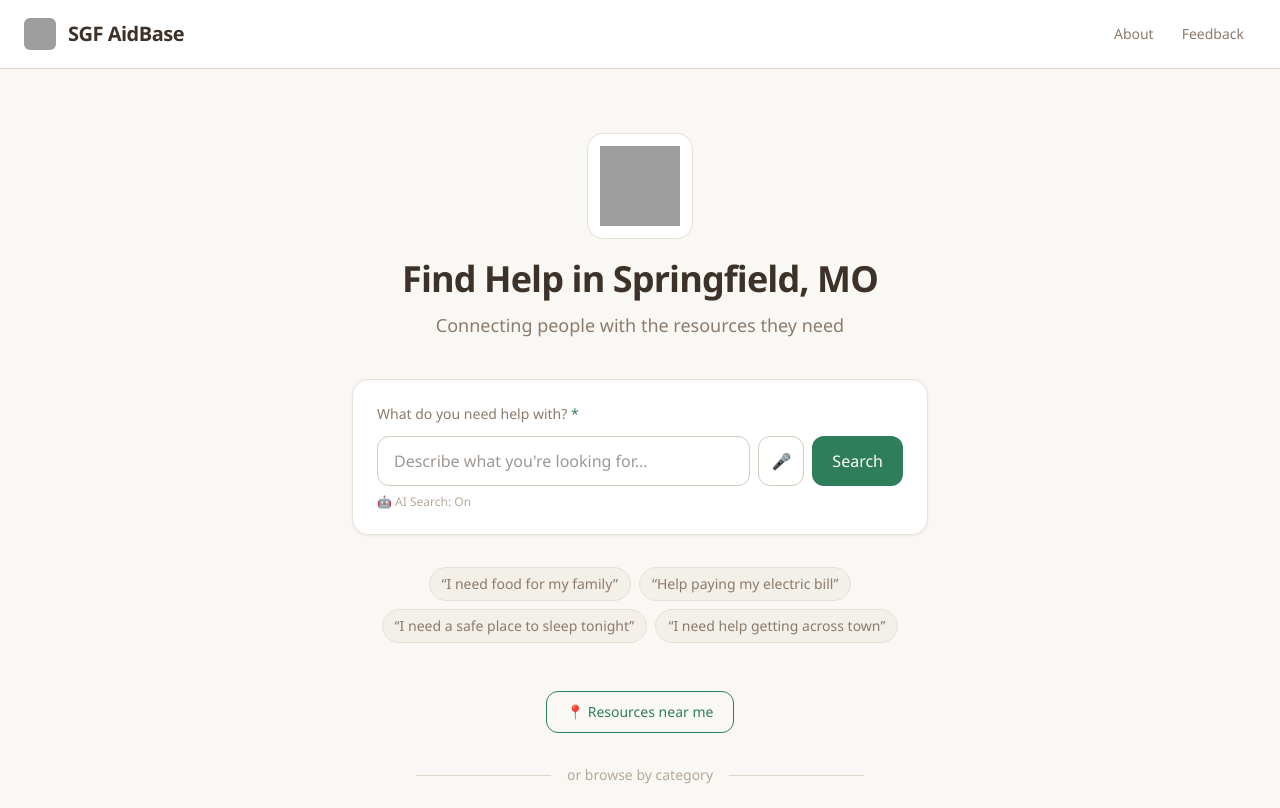
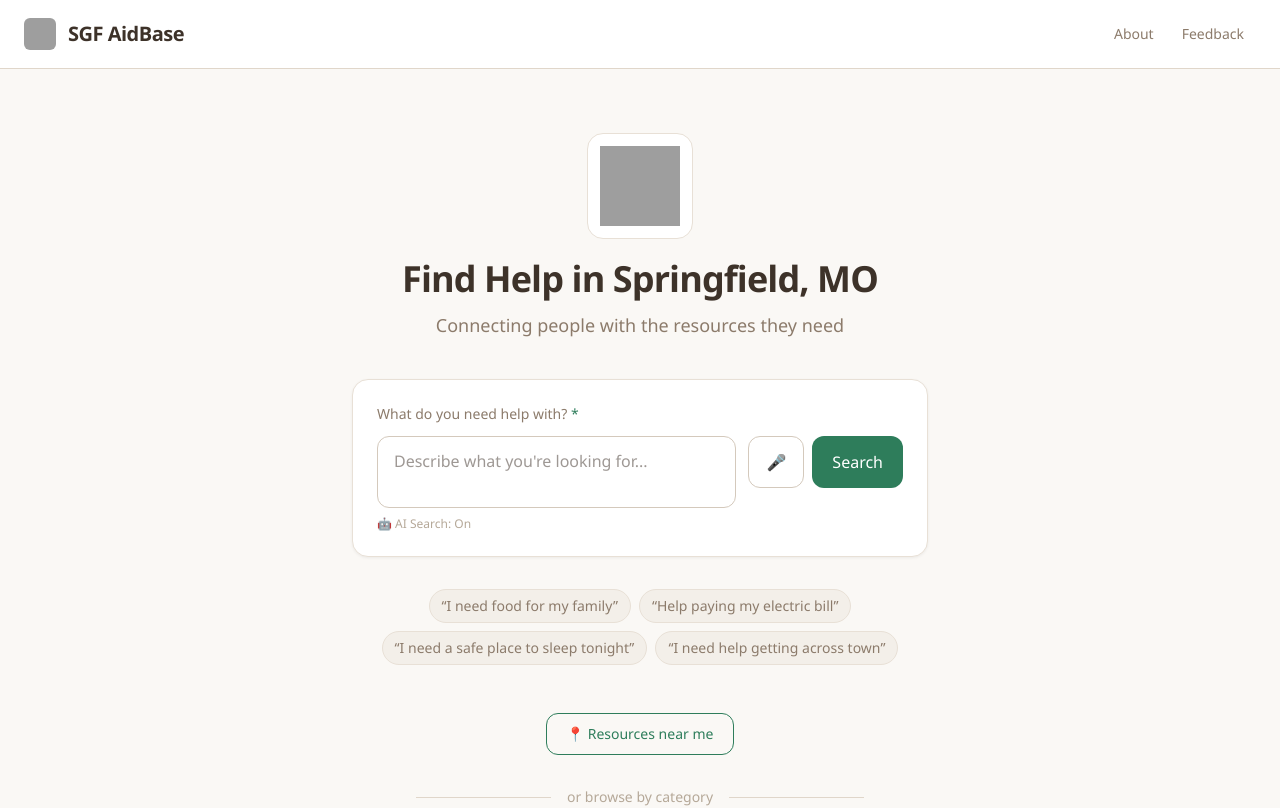
Before and after one commit to NealSr/sgf-aidbase, a Next.js app: page / in a window 1280 px wide. Shown: the top 808 px of the page. Built offline with nearby package versions, Linux system fonts and the light colour scheme; no server answers; the database is empty; grey boxes are pictures that could not be loaded.

Commit message:
feat: refine demo search experience

```diff
--- a/app/api/search/route.ts
+++ b/app/api/search/route.ts
@@ -2,8 +2,8 @@ import { NextRequest, NextResponse } from "next/server";
 import { supabase, Resource } from "@/lib/supabase";
 import { classifySearchQuery, VALID_CATEGORIES } from "@/lib/ai";
 
-const AI_TIMEOUT_MS = 10_000;
-export const maxDuration = 15;
+const AI_TIMEOUT_MS = Number(process.env.OPENAI_TIMEOUT_MS ?? 12_000);
+export const maxDuration = Math.ceil((AI_TIMEOUT_MS + 3_000) / 1_000);
 
 // ---------------------------------------------------------------------------
 // In-memory rate limiter: max 10 requests per minute per IP.
--- a/app/components/SearchForm.tsx
+++ b/app/components/SearchForm.tsx
@@ -1,7 +1,7 @@
 "use client";
 
 import { useRouter } from "next/navigation";
-import { useState, useRef, useCallback, useSyncExternalStore } from "react";
+import { useState, useRef, useCallback, useSyncExternalStore, useEffect } from "react";
 
 const EXAMPLE_QUERIES = [
   "I need food for my family",
@@ -22,12 +22,22 @@ export default function SearchForm({
   const [useAIOverride, setUseAIOverride] = useState<boolean | null>(null);
   const [submitError, setSubmitError] = useState<string | null>(null);
   const [isSubmitting, setIsSubmitting] = useState(false);
+  const textareaRef = useRef<HTMLTextAreaElement | null>(null);
 
   // Speech-to-text state
   const [listening, setListening] = useState(false);
   const [micError, setMicError] = useState<string | null>(null);
   // eslint-disable-next-line @typescript-eslint/no-explicit-any
   const recognitionRef = useRef<any>(null);
+
+  const resizeTextarea = useCallback(() => {
+    const textarea = textareaRef.current;
+    if (!textarea) return;
+
+    textarea.style.height = "auto";
+    const nextHeight = Math.min(textarea.scrollHeight, 112);
+    textarea.style.height = `${nextHeight}px`;
+  }, []);
 
   const isClient = useSyncExternalStore(
     () => () => {},
@@ -124,12 +134,22 @@ export default function SearchForm({
     router.push(buildSearchUrl(example));
   }
 
+  function handleQueryChange(value: string) {
+    setQuery(value);
+    if (submitError) setSubmitError(null);
+    resizeTextarea();
+  }
+
+  useEffect(() => {
+    resizeTextarea();
+  }, [query, resizeTextarea]);
+
   return (
     <>
       {/* Search box */}
       <form
         onSubmit={handleSubmit}
-        className="w-full max-w-xl rounded-2xl p-6 mb-8 border"
+        className="w-full max-w-xl rounded-2xl p-4 sm:p-6 mb-8 border"
         style={{
           background: "var(--card-bg)",
           borderColor: "var(--card-border)",
@@ -143,30 +163,32 @@ export default function SearchForm({
         >
           What do you need help with? <span style={{ color: "var(--accent)" }}>*</span>
         </label>
-        <div className="flex gap-2">
-          <input
+        <div className="flex flex-col gap-3 sm:flex-row sm:items-start">
+          <textarea
+            ref={textareaRef}
             id="search-input"
-            type="text"
             required
             value={query}
             onChange={(e) => {
-              setQuery(e.target.value);
-              if (submitError) setSubmitError(null);
+              handleQueryChange(e.target.value);
             }}
+            rows={2}
             placeholder="Describe what you're looking for..."
-            className="flex-1 px-4 py-3 rounded-xl border text-base outline-none transition-colors"
+            className="min-h-[88px] w-full flex-1 resize-none px-4 py-3 rounded-xl border text-base outline-none transition-colors sm:min-h-[56px]"
             style={{
               background: "var(--search-bg)",
               borderColor: "var(--search-border)",
               color: "var(--foreground)",
+              maxHeight: "112px",
             }}
           />
+          <div className="flex gap-2 sm:w-auto">
             {/* Mic button — only rendered if browser supports Web Speech API */}
             {hasSpeechSupport && (
               <button
                 type="button"
                 onClick={listening ? stopListening : startListening}
-              className="px-3 py-3 rounded-xl border text-base transition-colors no-print"
+                className="min-h-[52px] w-14 rounded-xl border text-base transition-colors no-print sm:w-[56px]"
                 style={{
                   borderColor: listening ? "#B33A3A" : "var(--search-border)",
                   background: listening ? "#B33A3A" : "var(--search-bg)",
@@ -185,7 +207,7 @@ export default function SearchForm({
             <button
               type="submit"
               disabled={isSubmitting}
-            className="px-5 py-3 rounded-xl text-white font-medium text-base transition-colors"
+              className="min-h-[52px] flex-1 px-5 py-3 rounded-xl text-white font-medium text-base transition-colors sm:flex-none"
               style={{
                 background: isSubmitting ? "var(--accent-hover)" : "var(--accent)",
                 opacity: isSubmitting ? 0.92 : 1,
@@ -199,6 +221,7 @@ export default function SearchForm({
             >
               {isSubmitting ? "Searching..." : "Search"}
             </button>
+          </div>
         </div>
 
         {/* AI toggle — subtle power-user control */}
--- a/app/search/page.tsx
+++ b/app/search/page.tsx
@@ -36,6 +36,14 @@ const LOADING_MESSAGES = [
   "Exploring...",
   "Getting the best results...",
   "Checking nearby options...",
+  "Searching for the right fit...",
+  "Looking for the most relevant help...",
+  "Reviewing local resources...",
+  "Sorting through the options...",
+  "Comparing what might help most...",
+  "Double-checking the best matches...",
+  "Looking for nearby support...",
+  "Finding the strongest results...",
 ] as const;
 
 function SearchResults({
@@ -172,7 +180,7 @@ function SearchResults({
     if (!loading) return;
 
     const thinkingTimer = setTimeout(() => setLoadingPhase("thinking"), 1200);
-    const fallbackTimer = setTimeout(() => setLoadingPhase("fallback"), 5000);
+    const fallbackTimer = setTimeout(() => setLoadingPhase("fallback"), 15000);
     const messageTimer = setInterval(() => {
       setLoadingMessageIndex((current) => (current + 1) % LOADING_MESSAGES.length);
     }, 3000);
--- a/lib/ai.ts
+++ b/lib/ai.ts
@@ -17,7 +17,7 @@ export type SearchAiResult = {
   search_keywords: string[];
 };
 
-const OPENAI_TIMEOUT_MS = Number(process.env.OPENAI_TIMEOUT_MS ?? 12_000);
+const OPENAI_TIMEOUT_MS = Number(process.env.OPENAI_TIMEOUT_MS ?? 20_000);
 
 const openai = new OpenAI({
   apiKey: process.env.OPENAI_API_KEY,
```
Also changed, not shown: 2 other files (tests, documents, lock files or other folders). Lines whose indentation alone changed are shown as unchanged.
